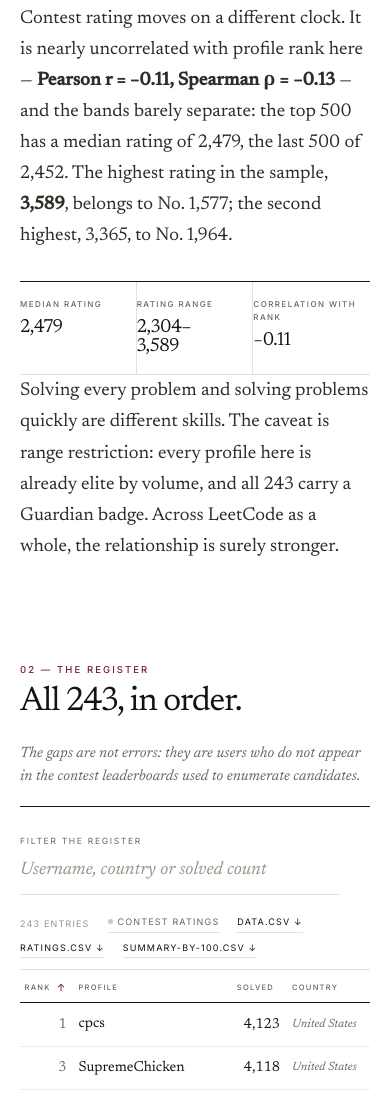
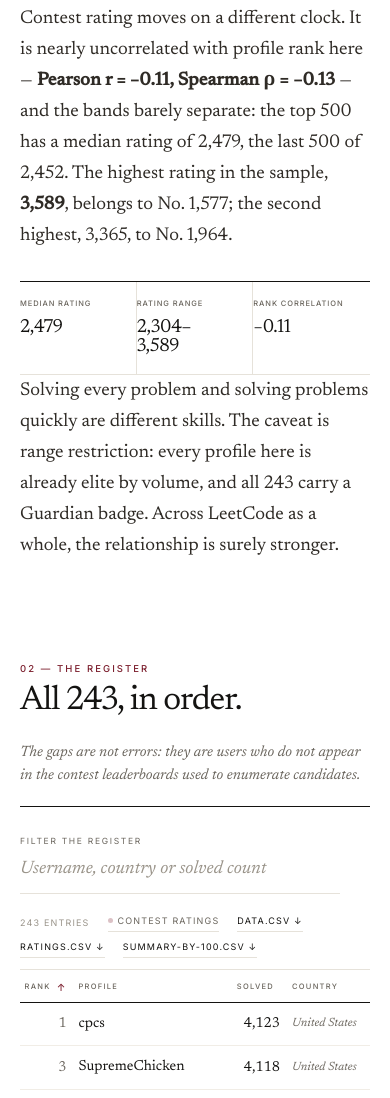
Before and after one commit to Abhinav-Prabhakar/LeetCodeRankStudy, a plain HTML site: page docs/index.html in a window 390 px wide. Shown: the part 2773-3871 px from the top of the page. Drawn offline with nearby package versions, Linux system fonts and the light colour scheme.

Commit message:
Tidy the mobile rating summary

```diff
--- a/docs/index.html
+++ b/docs/index.html
@@ -323,6 +323,7 @@
     .hero { padding-top: 44px; }
     .deck { font-size: 19px; }
     .ledger .cell { padding: 18px 16px 20px 0; }
+    .rating-facts .k { font-size: 7.5px; letter-spacing: .12em; }
     .plate, .register, .reading { padding-top: 76px; }
     .section-head { align-items: flex-start; gap: 18px; }
     .metric { gap: 14px; }
@@ -543,7 +544,7 @@
       <div class="rating-facts" aria-label="Contest rating summary">
         <div><span class="k">Median rating</span><span class="v">2,479</span></div>
         <div><span class="k">Rating range</span><span class="v">2,304–3,589</span></div>
-        <div><span class="k">Correlation with rank</span><span class="v">−0.11</span></div>
+        <div><span class="k">Rank correlation</span><span class="v">−0.11</span></div>
       </div>
       <p>Solving every problem and solving problems quickly are different skills. The caveat is range restriction: every profile here is already elite by volume, and all 243 carry a Guardian badge. Across LeetCode as a whole, the relationship is surely stronger.</p>
     </div>
```
